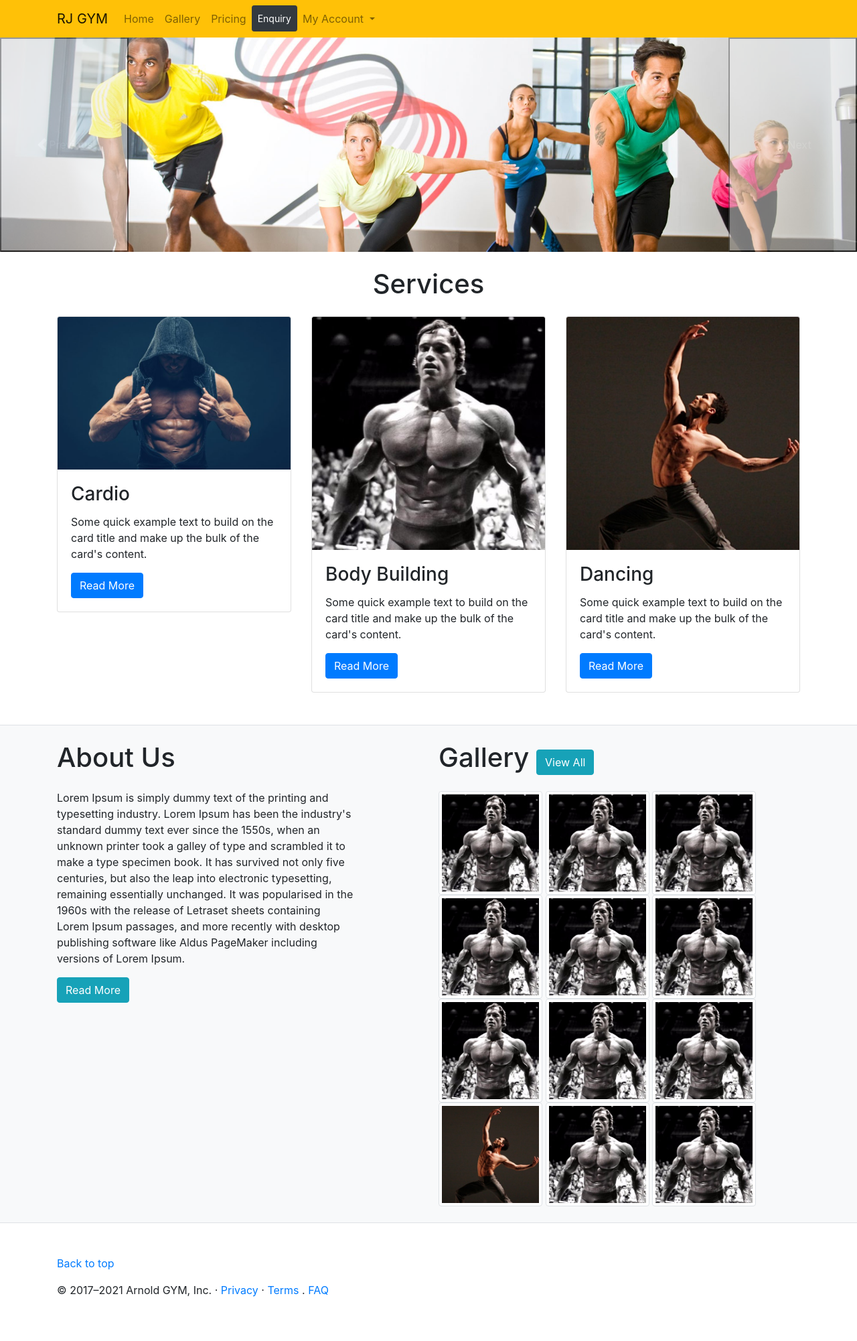
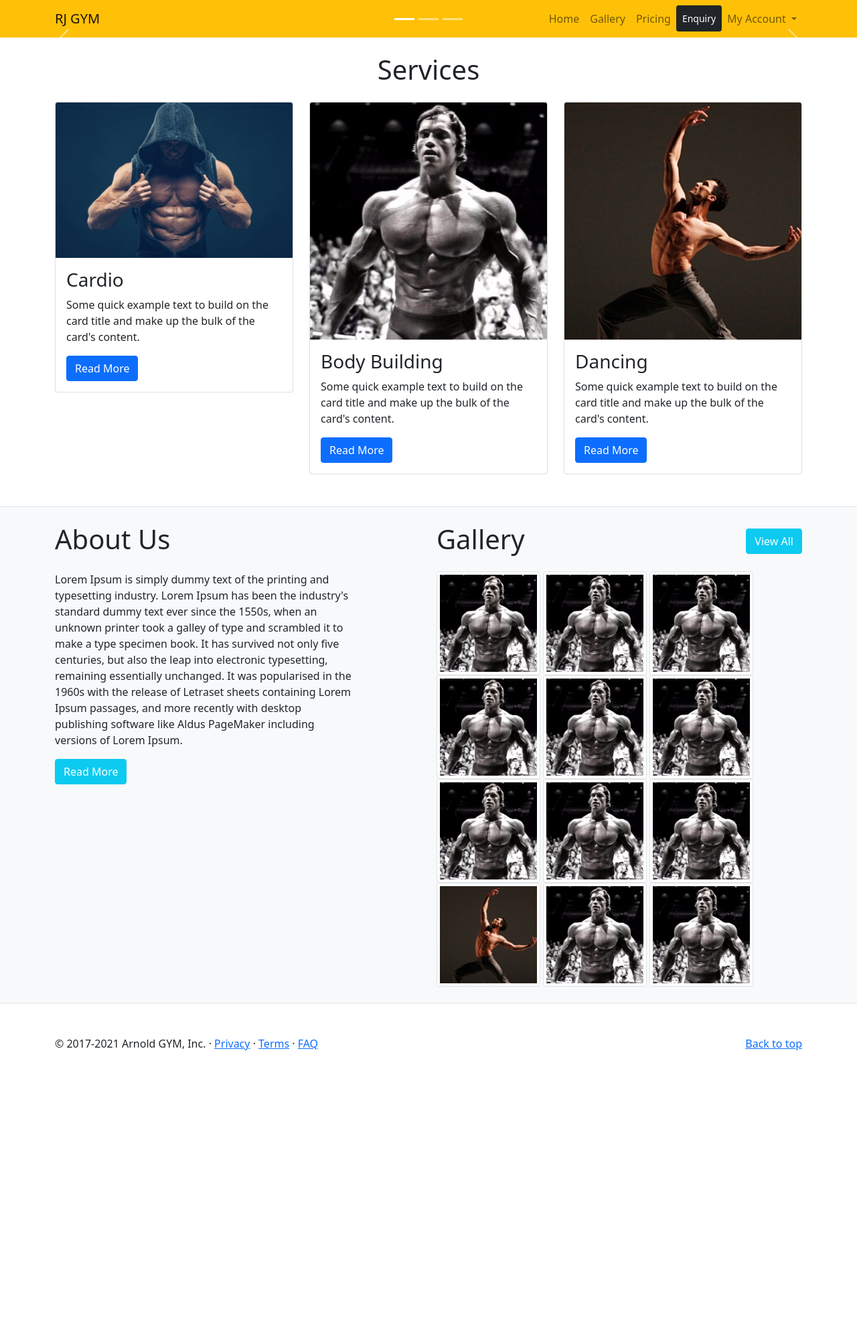
Before and after one commit to FedericoCalzoni/Gym-Management-System---Django, a Django app: page / in a window 1280 px wide. Shown: the whole page at 67% size. After the commit the page ends 1568 px from the top, so only its background shows below. Run offline with Django 5.2, Linux system fonts and the light colour scheme; data that the repository does not hold is empty; some libraries are stand-ins or nearby versions.

Commit message:
Banner model created and registered in admin and bootstrap and js links added

```diff
--- a/main/admin.py
+++ b/main/admin.py
@@ -1,2 +1,7 @@
 from django.contrib import admin
 from . import models
+
+class BannerAdmin(admin.ModelAdmin):
+    list_display = ('alt_text','image_tag')
+
+admin.site.register(models.Banners,BannerAdmin)
--- a/main/urls.py
+++ b/main/urls.py
@@ -1,6 +1,10 @@
 from django.urls import path
+from django.conf import settings
+from django.conf.urls.static import static
+from GYM_MANAGEMENT_SYSTEM.settings import MEDIA_ROOT
+
 from . import views
 
 urlpatterns = [
     path('',views.home,name = '')
-]
+]+static(settings.MEDIA_URL,document_root = MEDIA_ROOT)
--- a/main/views.py
+++ b/main/views.py
@@ -1,4 +1,9 @@
 from django.shortcuts import render
+from .models import Banners
 
 def home(request):
-    return render(request, 'home.html')
+    banners = Banners.objects.all()
+
+    context = {"banners":banners}
+
+    return render(request, 'home.html',context)
--- a/templates/base.html
+++ b/templates/base.html
@@ -7,12 +7,9 @@
     <meta charset="utf-8">
     <meta name="viewport" content="width=device-width, initial-scale=1">
     <!-- Bootstrap CSS -->
-    <link rel="stylesheet" href="{% static 'bootstrap.min.css' %}">
+    <link href="https://cdn.jsdelivr.net/npm/bootstrap@5.0.2/dist/css/bootstrap.min.css" rel="stylesheet">
     <!-- Bootstrap Icons -->
     <link rel="stylesheet" type="text/css" href="{% static 'node_modules/bootstrap-icons/font/bootstrap-icons.css' %}" />
-    <!-- jquery -->
-    <script src="{% static 'jquery-3.2.1.slim.min.js' %}"></script>
-
     <title>Home - RJ GYM</title>
   </head>
   <body>
@@ -56,21 +53,21 @@
     <!-- Header End -->
 
     {% block content %}
+    {% endblock %}
 
-    {% endblock %}
-    <!-- footer start-->
+    <!-- Footer Start -->
     <footer class="container py-5">
       <p class="float-end"><a href="#">Back to top</a></p>
-	    <p>© 2017–2021 Arnold GYM, Inc. ·
-            <a href="page.php">Privacy</a> ·
-            <a href="page.php">Terms</a> .
-            <a href="faq.php">FAQ</a>
-        </p>
+      <p>© 2017-2021 Arnold GYM, Inc. · <a href="page.php">Privacy</a> · <a href="page.php">Terms</a> · <a href="faq.php">FAQ</a></p>
     </footer>
+    <!-- Footer End -->
 
-    <!-- Bootstrap Bundle -->
-    <script src="{% static 'bootstrap.min.js' %}"></script>
-    <script src="{% static 'jquery-3.2.1.slim.min.js' %}"></script>
+    <!-- Bootstrap Bundle with Popper -->
+    <script src="https://code.jquery.com/jquery-3.5.1.min.js"></script>
+    <script src="https://cdn.jsdelivr.net/npm/@popperjs/core@2.9.2/dist/umd/popper.min.js"></script>
+    <script src="https://stackpath.bootstrapcdn.com/bootstrap/4.5.2/js/bootstrap.min.js"></script>
 
+	<link rel="stylesheet" href="https://cdnjs.cloudflare.com/ajax/libs/font-awesome/6.5.2/css/all.min.css">
+	<script src="https://cdn.jsdelivr.net/npm/bootstrap@5.0.2/dist/js/bootstrap.bundle.min.js"></script>
   </body>
 </html>
--- a/templates/home.html
+++ b/templates/home.html
@@ -4,28 +4,34 @@
     <!-- Main Start -->
     <main>
     	<!-- banner Start -->
-    	<div id="carouselExampleControls" class="carousel slide" data-bs-ride="carousel">
+
+		<div id="carouselExampleIndicators" class="carousel slide">
+			<div class="carousel-indicators">
+			  <button type="button" data-bs-target="#carouselExampleIndicators" data-bs-slide-to="0" class="active" aria-current="true" aria-label="Slide 1"></button>
+			  <button type="button" data-bs-target="#carouselExampleIndicators" data-bs-slide-to="1" aria-label="Slide 2"></button>
+			  <button type="button" data-bs-target="#carouselExampleIndicators" data-bs-slide-to="2" aria-label="Slide 3"></button>
+			</div>
 			<div class="carousel-inner">
-		    <div class="carousel-item active">
-		      <img src="{% static 'images/22.jpg' %}" class="d-block w-100" alt="Slide 1">
+
+				{% for banner in banners %}
+				<div class="carousel-item {% if forloop.counter == 1 %} active {% endif %}">
+				  <img src="{{banner.img.url}}" class="d-block w-100" alt="Slide 1">
 				</div>
-		    <div class="carousel-item">
-		      <img src="{% static 'images/22.jpg' %}" class="d-block w-100" alt="Slide 1">
+				{% endfor %}
+
 			</div>
-		    <div class="carousel-item">
-		      <img src="{% static 'images/23.jpg' %}" class="d-block w-100" alt="Slide 1">
-		    </div>
-		  </div>
-		  <button class="carousel-control-prev" type="button" data-bs-target="#carouselExampleControls" data-bs-slide="prev">
+			<button class="carousel-control-prev" type="button" data-bs-target="#carouselExampleIndicators" data-bs-slide="prev">
 			  <span class="carousel-control-prev-icon" aria-hidden="true"></span>
 			  <span class="visually-hidden">Previous</span>
 			</button>
-		  <button class="carousel-control-next" type="button" data-bs-target="#carouselExampleControls" data-bs-slide="next">
+			<button class="carousel-control-next" type="button" data-bs-target="#carouselExampleIndicators" data-bs-slide="next">
 			  <span class="carousel-control-next-icon" aria-hidden="true"></span>
 			  <span class="visually-hidden">Next</span>
 			</button>
 		  </div>
+
 		<!-- End Banner -->
+
 		<!-- Services -->
 		<section class="container my-4">
 			<h1 class="text-center mb-4 section-heading">Services</h1>
```
Also changed, not shown: main/models.py (+12 -0 lines), main/migrations/0005_initial.py (added), main/migrations/0006_rename_bannners_banners.py (added), media/banners/banner_img1.jpg (added), media/banners/banner_img2.jpg (added), static/images/banner_img1.jpg (added), static/images/banner_img2.jpg (added). Lines whose indentation alone changed are shown as unchanged.
